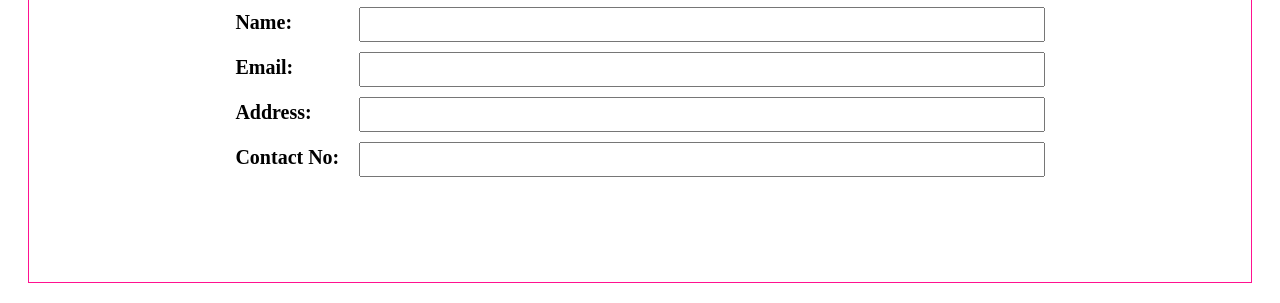
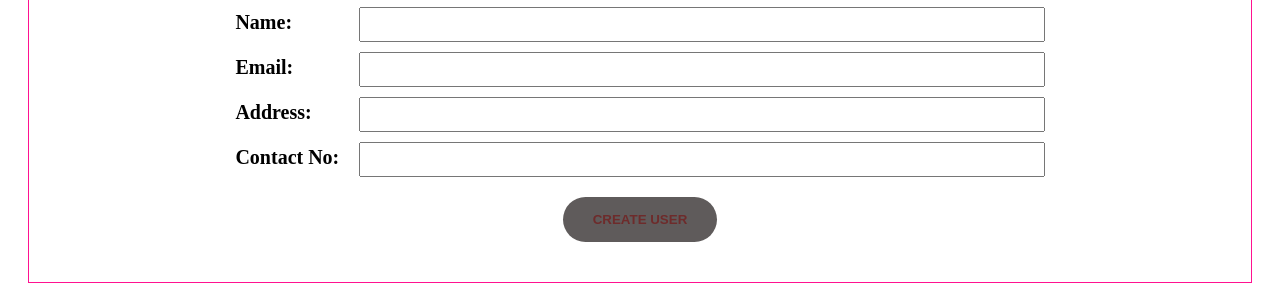
Before and after one commit to hamzakhan0153/getandpost, a plain HTML site: page index.html in a window 1280 px wide. Shown: the part 114-417 px from the top of the page. Drawn offline with Linux system fonts and the light colour scheme.

Commit message:
Update style.css

```diff
--- a/style.css
+++ b/style.css
@@ -51,8 +51,8 @@
     outline: none;
     font-weight: bold;
     cursor: pointer;
-    background-color: rgb(255, 255, 255);
-    color: white;
+    background-color: rgb(95, 91, 91);
+    color: rgb(110, 43, 43);
     transition: all 0.2s;
   }
 
```
